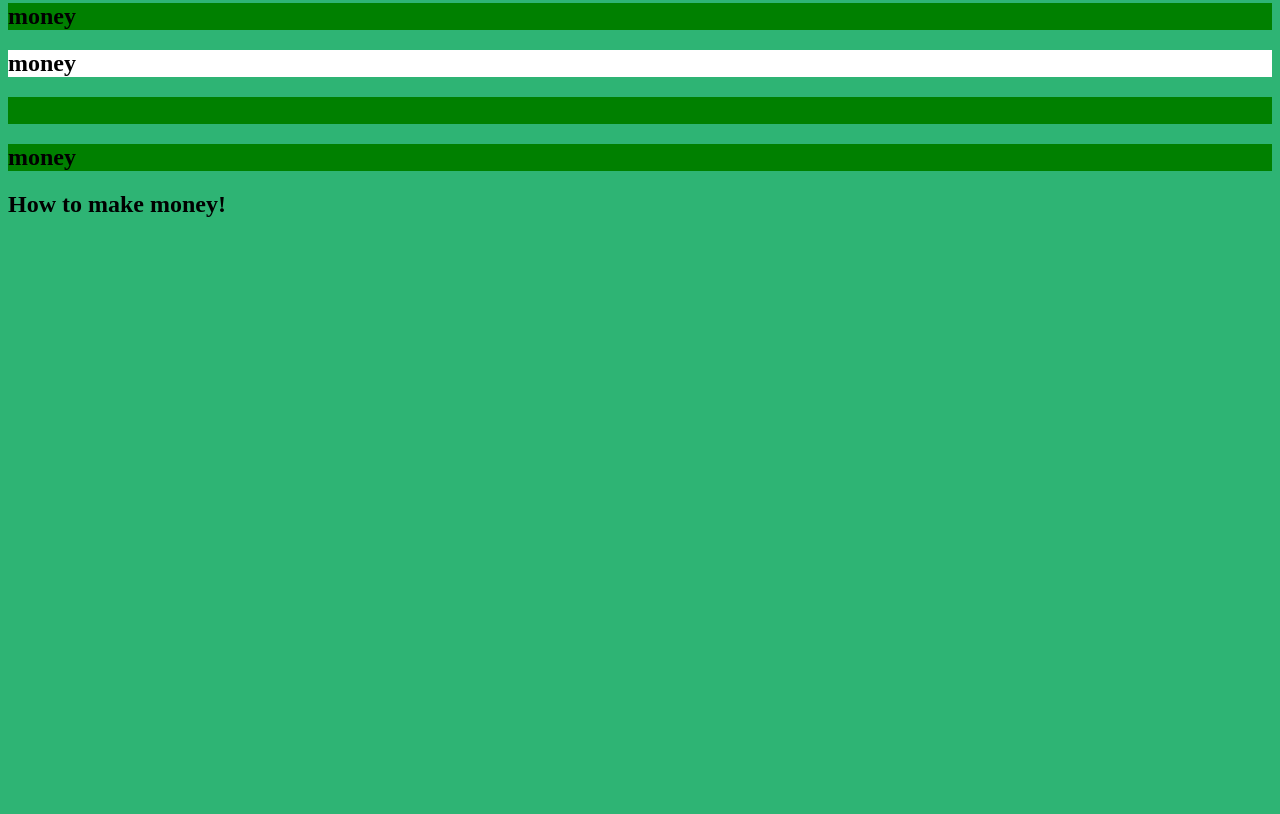
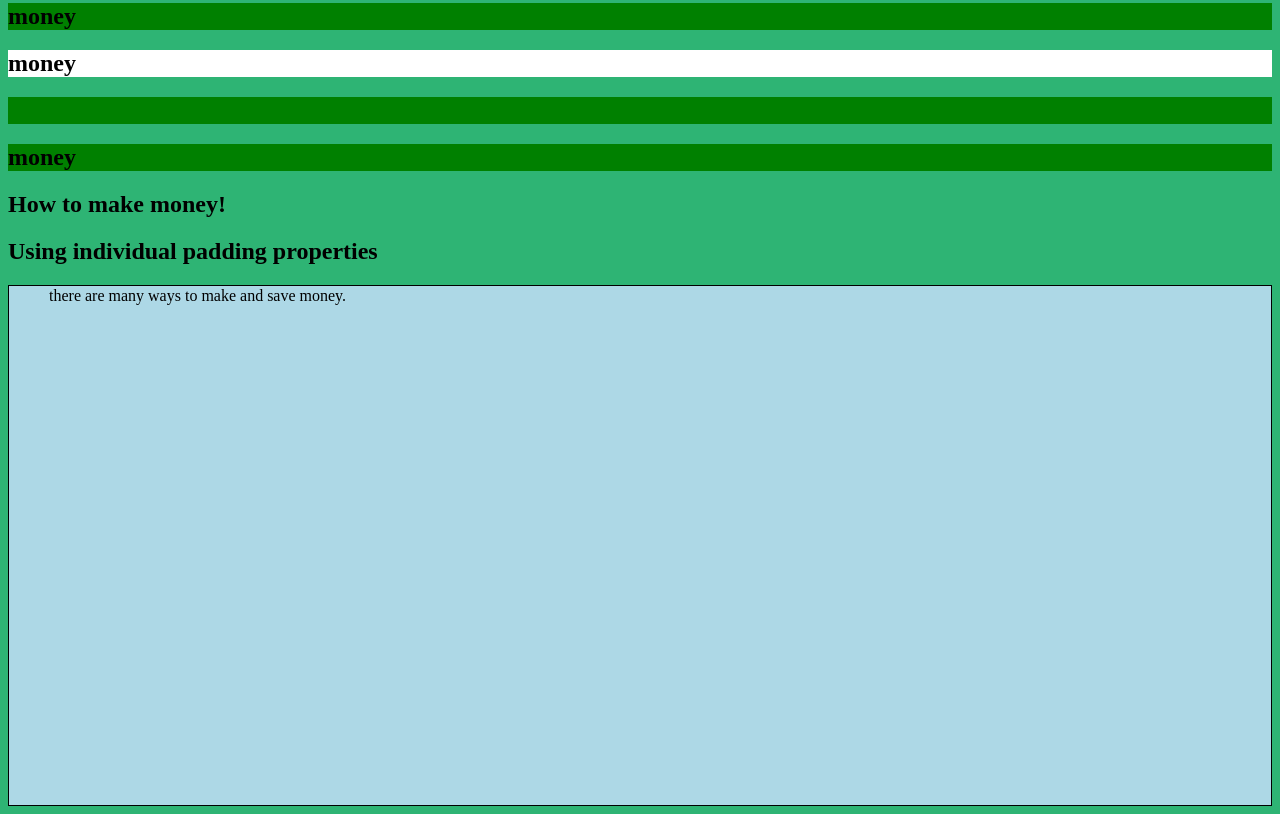
Before and after one commit to iceesay/iceesay.github.io, a plain HTML site: page index3.html in a window 1280 px wide. Shown: the part 471-1285 px from the top of the page. Before the commit the page ends 800 px from the top, so only its background shows below. Drawn offline with Linux system fonts and the light colour scheme.

Commit message:
Update index3.html

```diff
--- a/index3.html
+++ b/index3.html
@@ -51,5 +51,27 @@ body {
 <h1>How to make money!</h1>
 
 
+</boddy
+</html>
+<!DOCTYPE html>
+<html>
+<head>
+<style>
+div {
+    border: 1px solid black;
+    background-color: lightblue;
+    padding-top: 1px;
+    padding-right: 2px;
+    padding-bottom: 500px;
+    padding-left: 40px;
+}
+</style>
+</head>
+<body>
+
+<h2>Using individual padding properties</h2>
+
+<div>there are many ways to make and save money.</div>
+
 </body>
 </html>
```
